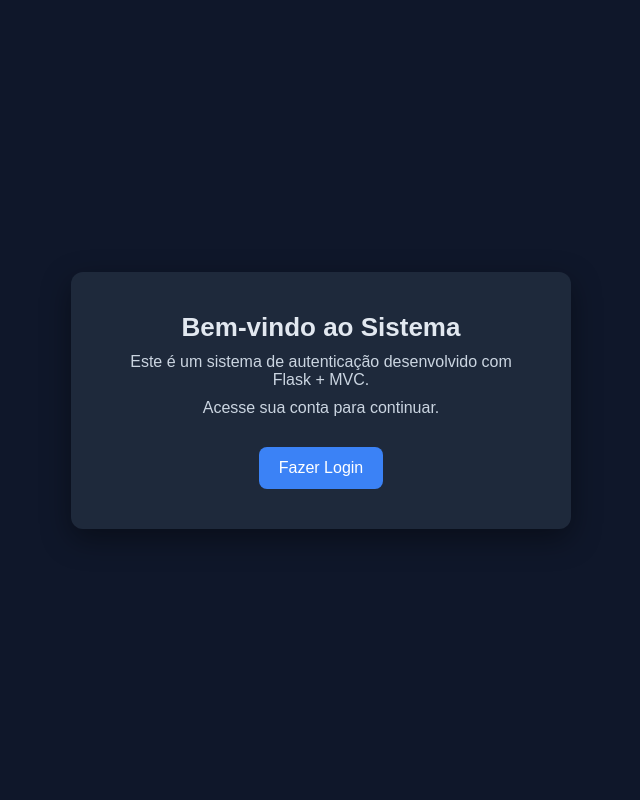
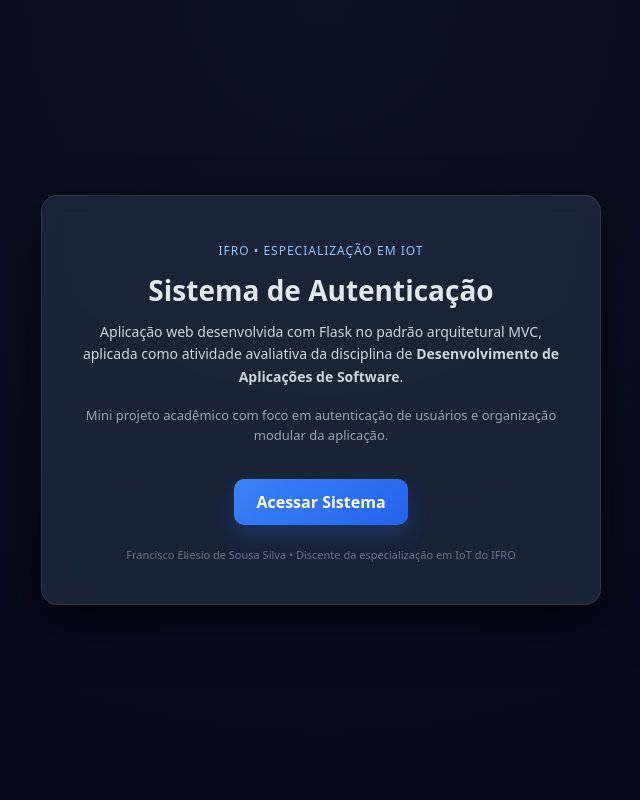
Before and after one commit to fcoeliesio/login_python, a Flask app: page / in a window 1280 px wide. Shown: the whole page, without its empty margins (319-959 px from the left). Run offline with Flask 3, Linux system fonts and the light colour scheme.

Commit message:
Index.html

```diff
--- a/templates/index.html
+++ b/templates/index.html
@@ -3,64 +3,100 @@
   <head>
     <meta charset="UTF-8" />
     <meta name="viewport" content="width=device-width, initial-scale=1.0" />
-    <title>Página Inicial</title>
+    <title>Sistema de Autenticação</title>
 
     <style>
       * {
         margin: 0;
         padding: 0;
         box-sizing: border-box;
-        font-family: Arial, sans-serif;
+        font-family:
+          system-ui,
+          -apple-system,
+          Segoe UI,
+          Roboto,
+          Arial,
+          sans-serif;
       }
 
       body {
-        background: #0f172a;
+        background: radial-gradient(circle at top, #0b1220, #020617);
         color: #e2e8f0;
         display: flex;
         justify-content: center;
         align-items: center;
-        height: 100vh;
-        padding: 20px;
+        min-height: 100vh;
+        padding: 24px;
       }
 
       .container {
         text-align: center;
-        background: #1e293b;
-        padding: 40px;
-        border-radius: 12px;
+        background: rgba(30, 41, 59, 0.85);
+        backdrop-filter: blur(10px);
+        padding: 42px 36px;
+        border-radius: 16px;
         width: 100%;
-        max-width: 500px;
-        box-shadow: 0 10px 30px rgba(0, 0, 0, 0.4);
+        max-width: 560px;
+        box-shadow: 0 20px 50px rgba(0, 0, 0, 0.6);
+        border: 1px solid rgba(148, 163, 184, 0.15);
+      }
+
+      .tag {
+        display: inline-block;
+        font-size: 12px;
+        letter-spacing: 1px;
+        text-transform: uppercase;
+        color: #93c5fd;
+        margin-bottom: 12px;
       }
 
       h1 {
-        font-size: 26px;
-        margin-bottom: 10px;
+        font-size: 28px;
+        margin-bottom: 12px;
+        font-weight: 700;
       }
 
-      p {
-        margin: 10px 0;
+      .subtitle {
+        font-size: 14px;
         color: #cbd5e1;
+        line-height: 1.6;
+        margin-bottom: 18px;
+      }
+
+      .info {
+        font-size: 13px;
+        color: #94a3b8;
+        margin-bottom: 24px;
+        line-height: 1.5;
       }
 
       a {
         display: inline-block;
-        margin-top: 20px;
-        padding: 12px 20px;
-        background: #3b82f6;
+        margin-top: 10px;
+        padding: 12px 22px;
+        background: linear-gradient(135deg, #3b82f6, #2563eb);
         color: white;
         text-decoration: none;
-        border-radius: 8px;
-        transition: 0.3s;
+        border-radius: 10px;
+        font-weight: 600;
+        transition: 0.25s ease;
+        box-shadow: 0 10px 20px rgba(37, 99, 235, 0.25);
       }
 
       a:hover {
-        background: #2563eb;
+        transform: translateY(-2px);
+        background: linear-gradient(135deg, #2563eb, #1d4ed8);
+      }
+
+      .footer {
+        margin-top: 22px;
+        font-size: 11px;
+        color: #64748b;
       }
 
       @media (max-width: 600px) {
         .container {
-          padding: 25px;
+          padding: 28px;
         }
 
         h1 {
@@ -72,13 +108,27 @@
 
   <body>
     <div class="container">
-      <h1>Bem-vindo ao Sistema</h1>
+      <div class="tag">IFRO • Especialização em IoT</div>
 
-      <p>Este é um sistema de autenticação desenvolvido com Flask + MVC.</p>
+      <h1>Sistema de Autenticação</h1>
 
-      <p>Acesse sua conta para continuar.</p>
+      <p class="subtitle">
+        Aplicação web desenvolvida com Flask no padrão arquitetural MVC,
+        aplicada como atividade avaliativa da disciplina de
+        <strong>Desenvolvimento de Aplicações de Software</strong>.
+      </p>
 
-      <a href="{{ url_for('user.login_user') }}"> Fazer Login </a>
+      <p class="info">
+        Mini projeto acadêmico com foco em autenticação de usuários e
+        organização modular da aplicação.
+      </p>
+
+      <a href="{{ url_for('user.login_user') }}">Acessar Sistema</a>
+
+      <div class="footer">
+        Francisco Eliesio de Sousa Silva • Discente da especialização em IoT do
+        IFRO
+      </div>
     </div>
   </body>
 </html>
```
